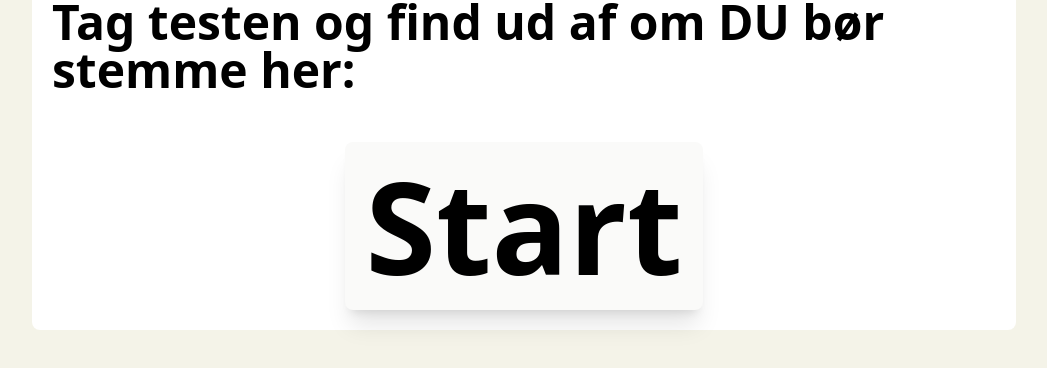
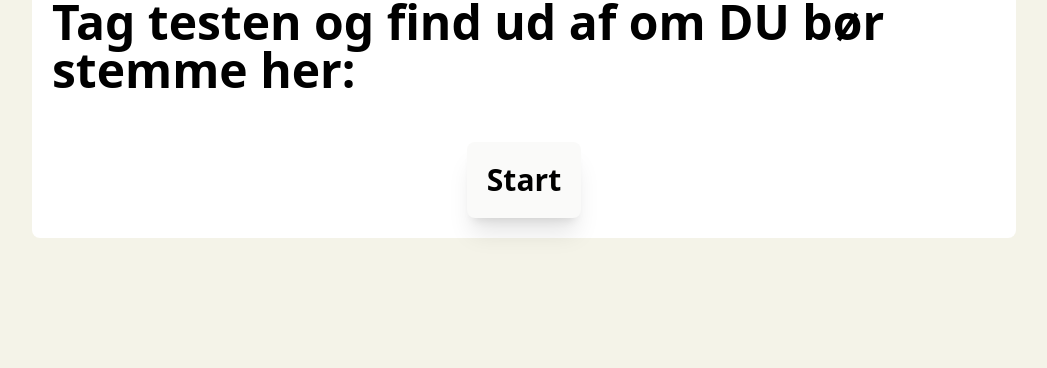
Before and after one commit to Laerkebn/StemKV, an Astro site: page / in a window 1280 px wide. Shown: the part 992-1360 px from the top of the page, without its empty margins (116-1163 px from the left). After the commit the page ends 1270 px from the top, so only its background shows below. Built offline with nearby package versions, Linux system fonts and the light colour scheme; Astro itself is replaced by a stand-in of ours.

Commit message:
knap størrelse

```diff
--- a/src/pages/index.astro
+++ b/src/pages/index.astro
@@ -37,7 +37,7 @@ import Layout from "../layouts/Layout.astro";
           >
             <a
               href="/spil"
-              class="py-5 bg-stone-50 rounded-lg shadow-xl p-5 font-bold hover:bg-[#F4F3E8] text-center text-9xl"
+              class="py-5 bg-stone-50 rounded-lg shadow-xl p-5 font-bold hover:bg-[#F4F3E8] text-center text-xl sm:text-2xl md:text-3xl"
               >Start</a
             >
         </div>
```
